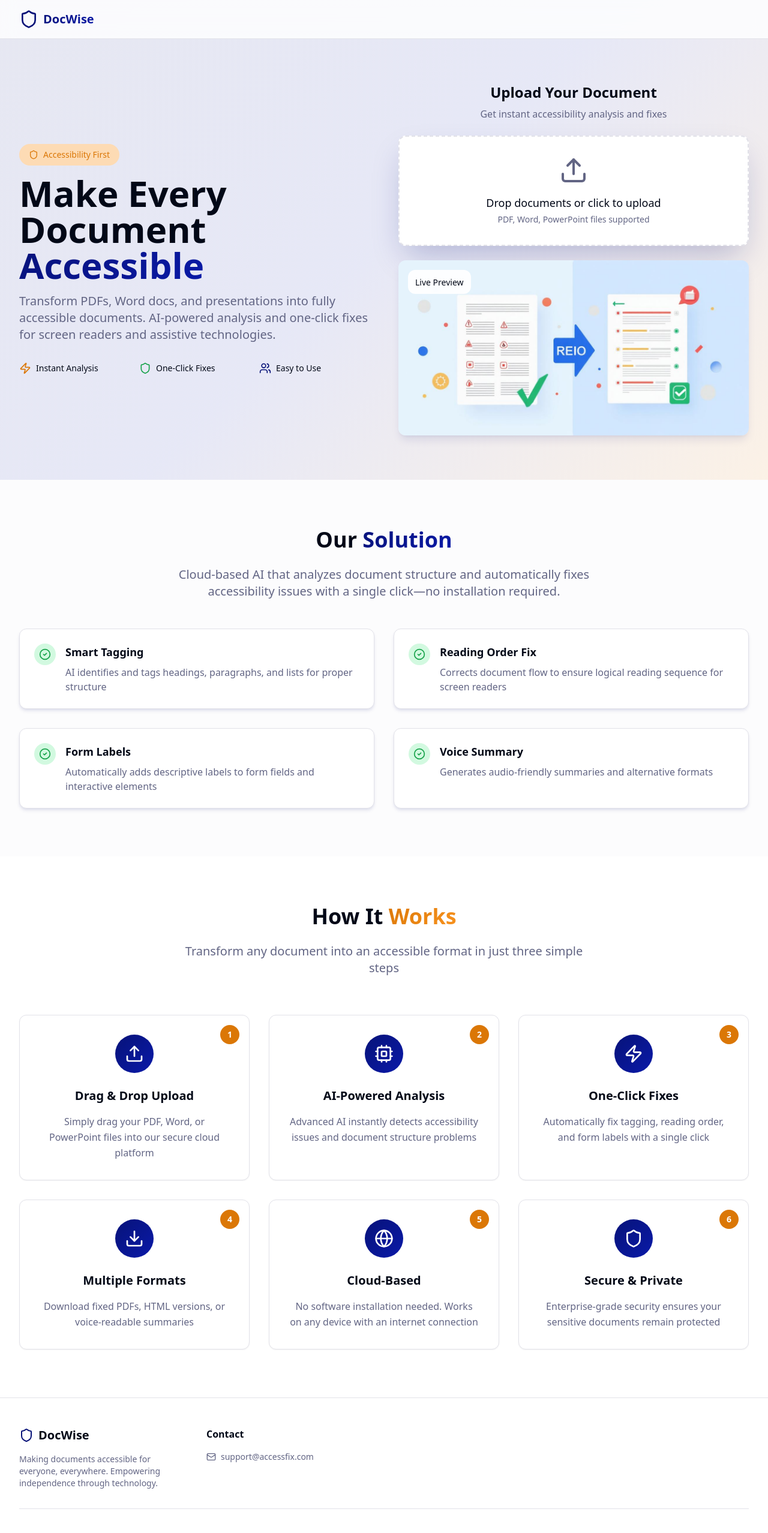
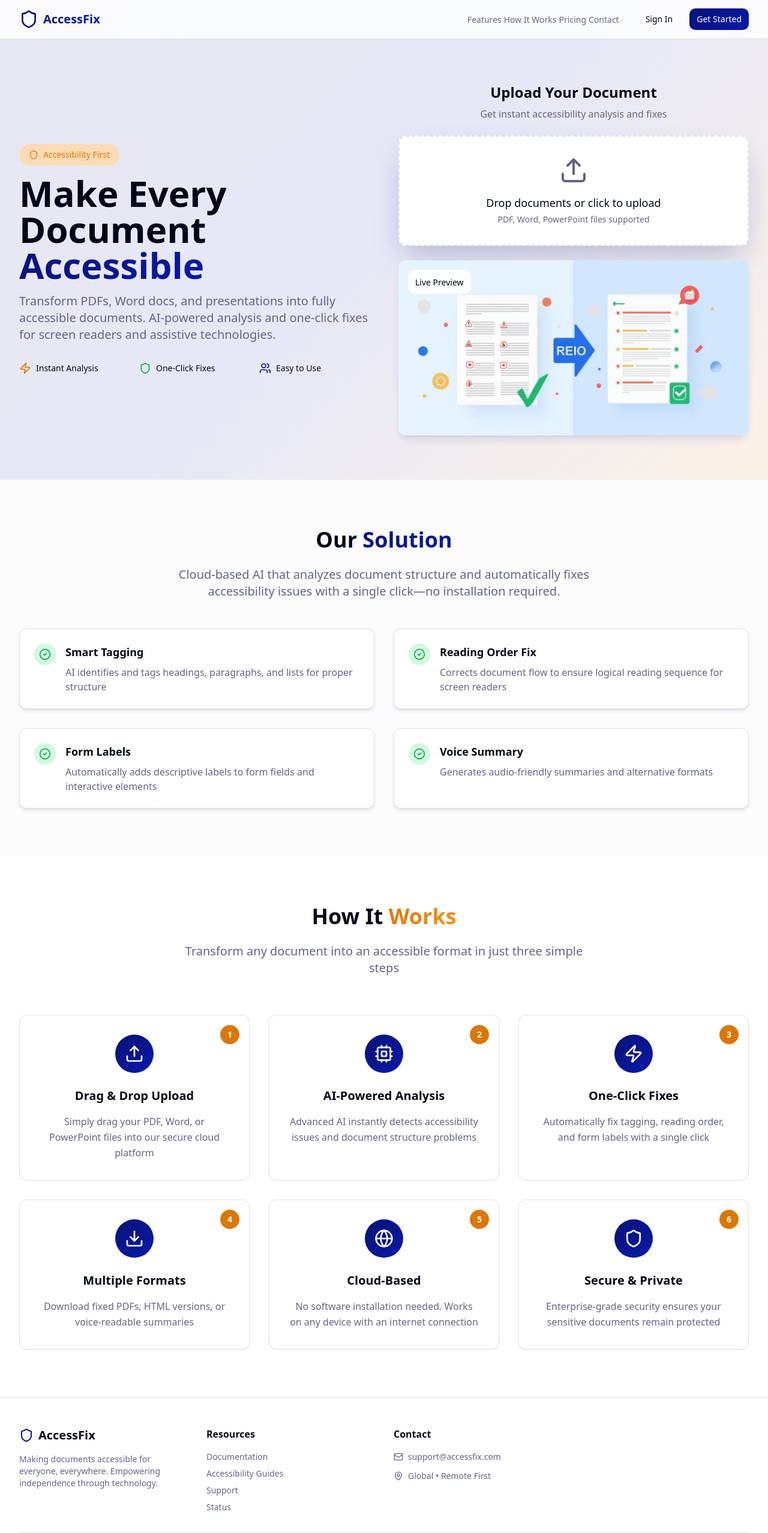
Before and after one commit to febzz26/doc-access-fix, a React (Vite) app: page / in a window 1280 px wide. Shown: the top 2556 px of the page at 60% size. Built offline with nearby package versions, Linux system fonts and the light colour scheme.

Commit message:
Reverted to commit 9832eea6835eb0677e4bcd59bc1b1cf34cb004aa

```diff
--- a/src/components/footer.tsx
+++ b/src/components/footer.tsx
@@ -9,7 +9,7 @@ export const Footer: React.FC = () => {
           <div className="space-y-4">
             <div className="flex items-center space-x-2">
               <Shield className="w-6 h-6 text-primary" />
-              <span className="text-xl font-bold">DocWise</span>
+              <span className="text-xl font-bold">AccessFix</span>
             </div>
             <p className="text-muted-foreground text-sm">
               Making documents accessible for everyone, everywhere.
@@ -21,7 +21,15 @@ export const Footer: React.FC = () => {
 
 
           {/* Resources */}
-
+          <div>
+            <h3 className="font-semibold mb-4">Resources</h3>
+            <ul className="space-y-2 text-sm text-muted-foreground">
+              <li><a href="#docs" className="hover:text-foreground transition-colors">Documentation</a></li>
+              <li><a href="#guides" className="hover:text-foreground transition-colors">Accessibility Guides</a></li>
+              <li><a href="#support" className="hover:text-foreground transition-colors">Support</a></li>
+              <li><a href="#status" className="hover:text-foreground transition-colors">Status</a></li>
+            </ul>
+          </div>
 
           {/* Contact */}
           <div>
@@ -31,7 +39,10 @@ export const Footer: React.FC = () => {
                 <Mail className="w-4 h-4" />
                 <span>support@accessfix.com</span>
               </div>
-
+              <div className="flex items-center space-x-2">
+                <MapPin className="w-4 h-4" />
+                <span>Global • Remote First</span>
+              </div>
             </div>
           </div>
         </div>
--- a/src/components/navigation.tsx
+++ b/src/components/navigation.tsx
@@ -1,45 +1,85 @@
 import React from 'react';
 import { Button } from '@/components/ui/button';
 import { Shield, Menu } from 'lucide-react';
-import { NavigationMenu, NavigationMenuContent, NavigationMenuItem, NavigationMenuLink, NavigationMenuList, NavigationMenuTrigger } from '@/components/ui/navigation-menu';
+import {
+  NavigationMenu,
+  NavigationMenuContent,
+  NavigationMenuItem,
+  NavigationMenuLink,
+  NavigationMenuList,
+  NavigationMenuTrigger,
+} from '@/components/ui/navigation-menu';
+
 export const Navigation: React.FC = () => {
-  return <nav className="fixed top-0 left-0 right-0 z-50 bg-background/80 backdrop-blur-md border-b border-border">
+  return (
+    <nav className="fixed top-0 left-0 right-0 z-50 bg-background/80 backdrop-blur-md border-b border-border">
       <div className="container mx-auto px-4 sm:px-6 lg:px-8">
         <div className="flex items-center justify-between h-16">
           {/* Logo */}
           <div className="flex items-center space-x-2">
             <Shield className="w-8 h-8 text-primary" />
-            <span className="text-xl font-bold bg-gradient-primary bg-clip-text text-transparent">DocWise</span>
+            <span className="text-xl font-bold bg-gradient-primary bg-clip-text text-transparent">
+              AccessFix
+            </span>
           </div>
 
           {/* Desktop Navigation */}
           <div className="hidden md:flex items-center space-x-8">
             <NavigationMenu>
               <NavigationMenuList>
-
                 <NavigationMenuItem>
-
+                  <NavigationMenuLink
+                    href="#features"
+                    className="text-sm font-medium text-muted-foreground hover:text-foreground transition-colors"
+                  >
+                    Features
+                  </NavigationMenuLink>
                 </NavigationMenuItem>
                 <NavigationMenuItem>
-
+                  <NavigationMenuLink
+                    href="#how-it-works"
+                    className="text-sm font-medium text-muted-foreground hover:text-foreground transition-colors"
+                  >
+                    How It Works
+                  </NavigationMenuLink>
                 </NavigationMenuItem>
                 <NavigationMenuItem>
-
+                  <NavigationMenuLink
+                    href="#pricing"
+                    className="text-sm font-medium text-muted-foreground hover:text-foreground transition-colors"
+                  >
+                    Pricing
+                  </NavigationMenuLink>
+                </NavigationMenuItem>
+                <NavigationMenuItem>
+                  <NavigationMenuLink
+                    href="#contact"
+                    className="text-sm font-medium text-muted-foreground hover:text-foreground transition-colors"
+                  >
+                    Contact
+                  </NavigationMenuLink>
                 </NavigationMenuItem>
               </NavigationMenuList>
             </NavigationMenu>
 
             <div className="flex items-center space-x-4">
-
-
+              <Button variant="ghost" size="sm">
+                Sign In
+              </Button>
+              <Button size="sm" className="bg-gradient-primary hover:opacity-90">
+                Get Started
+              </Button>
             </div>
           </div>
 
           {/* Mobile menu button */}
           <div className="md:hidden">
-
+            <Button variant="ghost" size="sm">
+              <Menu className="w-5 h-5" />
+            </Button>
           </div>
         </div>
       </div>
-    </nav>;
+    </nav>
+  );
 };
```
